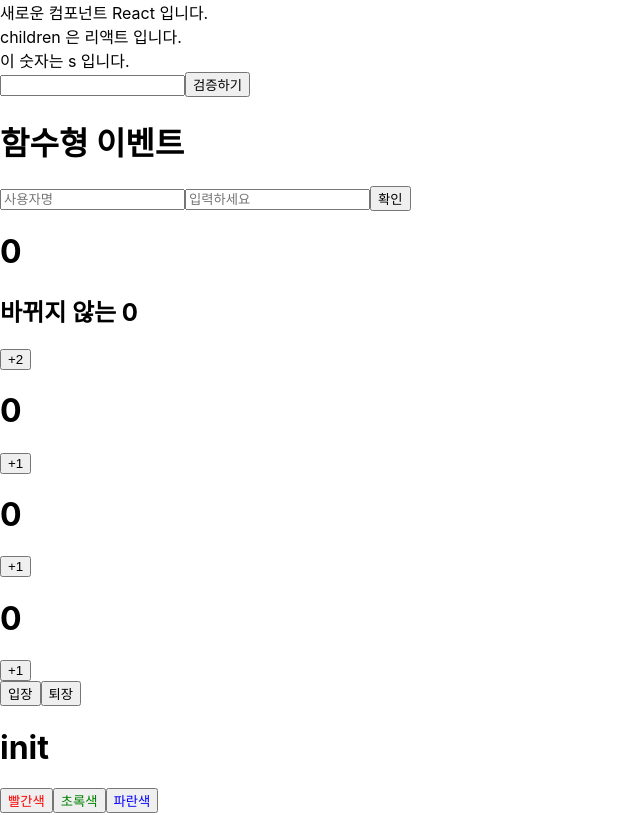
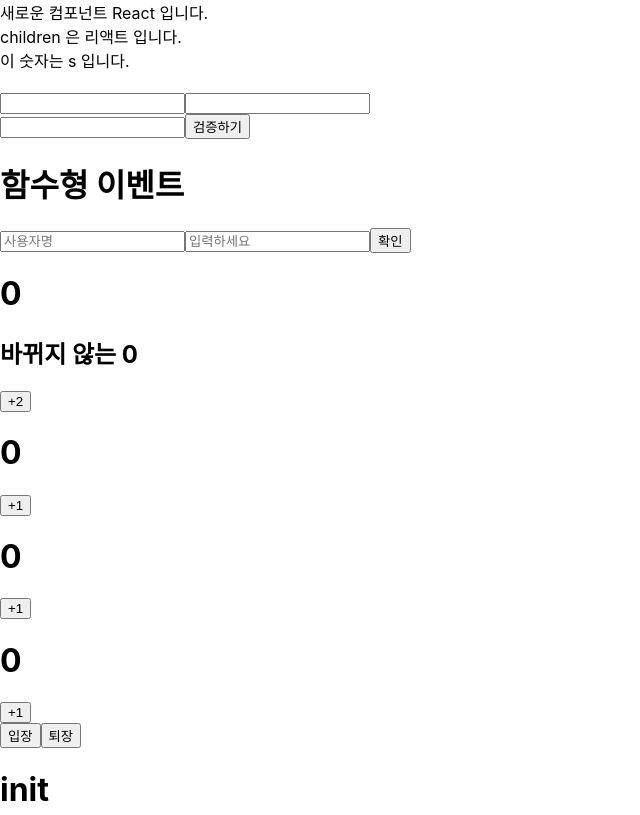
Before and after one commit to b0ho/hello-react, a React (Create React App) app: page / in a window 1280 px wide. Shown: the top 815 px of the page, without its empty margins (0-640 px from the left). Built offline with nearby package versions, Linux system fonts and the light colour scheme.

Commit message:
ref 테스트
ref 방식 2가지 적용

```diff
--- a/src/App.js
+++ b/src/App.js
@@ -1,17 +1,22 @@
 import "./App.css";
+import React, { Component } from "react";
 import MyComponent from "./MyComponent";
 import Counter from "./Counter";
 import Say from "./Say";
 import Event from "./Event";
 import EventFunc from "./EventFunc";
 import Validation from "./Validation";
+import Ref from "./Ref";
 
-const App = () => {
+class App extends Component {
+  render() {
     return (
       <div>
         <MyComponent name="React" favoriteNumber="s">
           리액트
         </MyComponent>
+        <br />
+        <Ref></Ref>
         <Validation></Validation>
         <EventFunc></EventFunc>
         <Counter></Counter>
@@ -19,6 +24,7 @@ const App = () => {
         <Event></Event>
       </div>
     );
-};
+  }
+}
 
 export default App;
--- /dev/null
+++ b/src/Ref.js
@@ -0,0 +1,24 @@
+import React, { Component } from "react";
+
+class Ref extends Component {
+  inputA = React.createRef();
+
+  handleFocus = () => {
+    this.inputA.current.focus();
+  };
+
+  render() {
+    return (
+      <div>
+        <input ref={this.inputA} />
+        <input
+          ref={(ref) => {
+            this.inputB = ref;
+          }}
+        />
+      </div>
+    );
+  }
+}
+
+export default Ref;
--- a/src/Validation.js
+++ b/src/Validation.js
@@ -19,12 +19,14 @@ class Validation extends Component {
       clicked: true,
       validated: this.state.password === "0000",
     });
+    this.inputA.focus();
   };
 
   render() {
     return (
       <div>
         <input
+          ref={(ref) => (this.inputA = ref)}
           type="password"
           value={this.state.password}
           onChange={this.handleChange}
```
Lines whose indentation alone changed are shown as unchanged.
